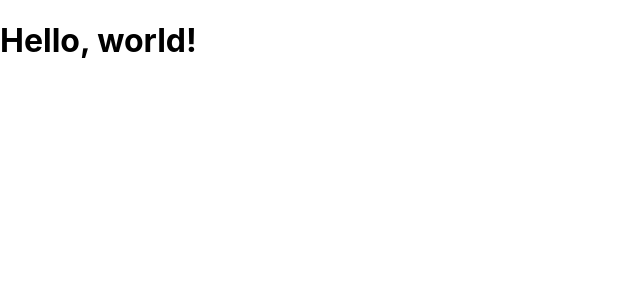
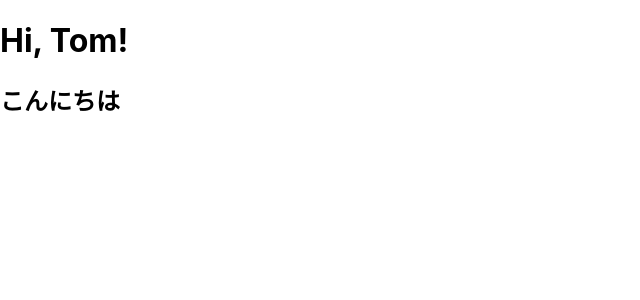
Before and after one commit to y4shiro/udemy-react-redux-crud-application, a React (Create React App) app: page / in a window 1280 px wide. Shown: the top 300 px of the page, without its empty margins (0-640 px from the left). Built offline with nearby package versions, Linux system fonts and the light colour scheme.

Commit message:
jsx syntax

```diff
--- a/src/App.js
+++ b/src/App.js
@@ -1,8 +1,16 @@
-import { Component } from 'react';
+import React, { Component } from 'react';
 
 class App extends Component {
   render() {
-    return <h1>Hello, world!</h1>;
+    const greeting = "Hi, Tom!";
+    const dom = <h1>{greeting}</h1>;
+
+    return (
+      <React.Fragment>
+        {dom}
+        <h2>こんにちは</h2>
+      </React.Fragment>
+    );
   }
 }
 
```
